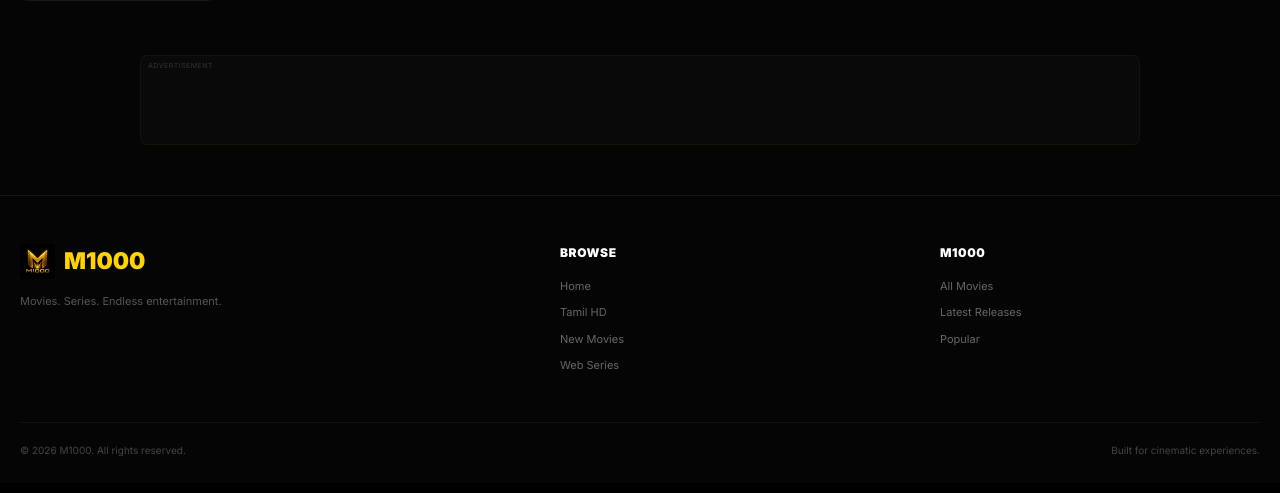
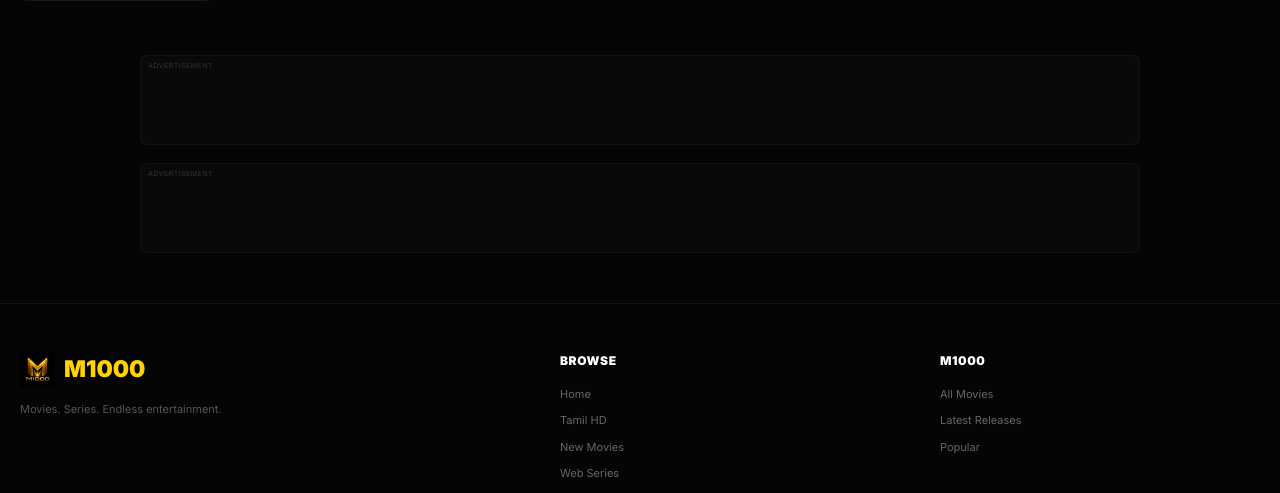
Before and after one commit to DivineDemonn/M1000, a Flask app: page / in a window 1280 px wide. Shown: the part 4844-5337 px from the top of the page. Before the commit the page ends 5300 px from the top, so only its background shows below. Run offline with Flask 3, Linux system fonts and the light colour scheme.

Commit message:
Update base.html

```diff
--- a/templates/base.html
+++ b/templates/base.html
@@ -1,10 +1,11 @@
 <!DOCTYPE html>
 <html lang="en">
+
 <head>
 
     <!-- =====================================================
-         M1000 — BASE TEMPLATE
-         Yellow + Black Cinematic Streaming UI
+         M1000 — PREMIUM STREAMING WEBSITE
+         Black + Yellow Cinematic Theme
     ====================================================== -->
 
     <meta charset="UTF-8">
@@ -43,7 +44,10 @@
     <link
         rel="icon"
         type="image/png"
-        href="{{ url_for('static', filename='images/logo.png') }}"
+        href="{{ url_for(
+            'static',
+            filename='images/logo.png'
+        ) }}"
     >
 
 
@@ -69,12 +73,15 @@
 
 
     <!-- =====================================================
-         MAIN STYLESHEET
+         MAIN CSS
     ====================================================== -->
 
     <link
         rel="stylesheet"
-        href="{{ url_for('static', filename='css/style.css') }}"
+        href="{{ url_for(
+            'static',
+            filename='css/style.css'
+        ) }}"
     >
 
 
@@ -84,10 +91,27 @@
 
     {% block head %}{% endblock %}
 
+
+    <!-- =====================================================
+         ADSTERRA — GLOBAL / HEAD CODE
+
+         =====================================================
+         IF ADSTERRA GIVES YOU A CODE THAT MUST GO INSIDE
+         <HEAD>, PASTE IT BELOW.
+
+         DO NOT PUT BANNER/NATIVE CODE HERE UNLESS
+         ADSTERRA SPECIFICALLY TELLS YOU TO.
+         =====================================================
+    -->
+
+    <!-- >>> PASTE HEAD-BASED ADSTERRA CODE HERE <<< -->
+
+
 </head>
 
 
 <body>
+
 
 <!-- =========================================================
      PAGE LOADER
@@ -100,10 +124,15 @@
 >
 
     <div class="loader-logo">
+
         <img
-            src="{{ url_for('static', filename='images/logo.png') }}"
+            src="{{ url_for(
+                'static',
+                filename='images/logo.png'
+            ) }}"
             alt=""
         >
+
     </div>
 
     <div class="loader-ring"></div>
@@ -226,9 +255,7 @@
             <div class="nav-actions">
 
 
-                <!-- =============================================
-                     DESKTOP SEARCH
-                ============================================== -->
+                <!-- DESKTOP SEARCH -->
 
                 <form
                     action="{{ url_for('search') }}"
@@ -269,7 +296,6 @@
 
                     </span>
 
-
                     <input
                         type="search"
                         name="q"
@@ -278,7 +304,6 @@
                         maxlength="100"
                         aria-label="Search movies"
                     >
-
 
                     <button
                         type="submit"
@@ -290,9 +315,7 @@
                 </form>
 
 
-                <!-- =============================================
-                     MOBILE SEARCH BUTTON
-                ============================================== -->
+                <!-- MOBILE SEARCH -->
 
                 <button
                     type="button"
@@ -332,9 +355,7 @@
                 </button>
 
 
-                <!-- =============================================
-                     MOBILE MENU BUTTON
-                ============================================== -->
+                <!-- MOBILE MENU -->
 
                 <button
                     type="button"
@@ -400,7 +421,6 @@
 
                     </svg>
 
-
                     <input
                         type="search"
                         name="q"
@@ -411,7 +431,6 @@
                     >
 
                 </div>
-
 
                 <button
                     type="submit"
@@ -426,7 +445,7 @@
 
 
         <!-- =================================================
-             MOBILE SIDE MENU
+             MOBILE MENU
         ================================================== -->
 
         <aside
@@ -434,8 +453,6 @@
             id="mobileMenu"
             aria-hidden="true"
         >
-
-            <!-- MENU HEADER -->
 
             <div class="mobile-menu-header">
 
@@ -458,7 +475,6 @@
 
                 </a>
 
-
                 <button
                     type="button"
                     class="close-menu"
@@ -471,10 +487,7 @@
             </div>
 
 
-            <!-- MENU LINKS -->
-
             <div class="mobile-menu-inner">
-
 
                 <div class="mobile-menu-label">
                     BROWSE
@@ -485,15 +498,8 @@
                     href="{{ url_for('home') }}"
                     class="mobile-nav-link"
                 >
-
-                    <span class="mobile-nav-icon">
-                        ⌂
-                    </span>
-
-                    <span>
-                        Home
-                    </span>
-
+                    <span class="mobile-nav-icon">⌂</span>
+                    <span>Home</span>
                 </a>
 
 
@@ -504,15 +510,8 @@
                     ) }}"
                     class="mobile-nav-link"
                 >
-
-                    <span class="mobile-nav-icon">
-                        HD
-                    </span>
-
-                    <span>
-                        Tamil HD Movies
-                    </span>
-
+                    <span class="mobile-nav-icon">HD</span>
+                    <span>Tamil HD Movies</span>
                 </a>
 
 
@@ -523,15 +522,8 @@
                     ) }}"
                     class="mobile-nav-link"
                 >
-
-                    <span class="mobile-nav-icon">
-                        NEW
-                    </span>
-
-                    <span>
-                        New Movies
-                    </span>
-
+                    <span class="mobile-nav-icon">NEW</span>
+                    <span>New Movies</span>
                 </a>
 
 
@@ -542,15 +534,8 @@
                     ) }}"
                     class="mobile-nav-link"
                 >
-
-                    <span class="mobile-nav-icon">
-                        DUB
-                    </span>
-
-                    <span>
-                        Dubbed Movies
-                    </span>
-
+                    <span class="mobile-nav-icon">DUB</span>
+                    <span>Dubbed Movies</span>
                 </a>
 
 
@@ -561,15 +546,8 @@
                     ) }}"
                     class="mobile-nav-link"
                 >
-
-                    <span class="mobile-nav-icon">
-                        ▶
-                    </span>
-
-                    <span>
-                        Web Series
-                    </span>
-
+                    <span class="mobile-nav-icon">▶</span>
+                    <span>Web Series</span>
                 </a>
 
 
@@ -577,19 +555,10 @@
                     href="{{ url_for('all_movies') }}"
                     class="mobile-nav-link"
                 >
-
-                    <span class="mobile-nav-icon">
-                        +
-                    </span>
-
-                    <span>
-                        All Movies
-                    </span>
-
+                    <span class="mobile-nav-icon">+</span>
+                    <span>All Movies</span>
                 </a>
 
-
-                <!-- MENU DIVIDER -->
 
                 <div class="mobile-menu-divider"></div>
 
@@ -603,21 +572,12 @@
                     href="#"
                     class="mobile-nav-link"
                 >
-
-                    <span class="mobile-nav-icon">
-                        ℹ
-                    </span>
-
-                    <span>
-                        About M1000
-                    </span>
-
+                    <span class="mobile-nav-icon">ℹ</span>
+                    <span>About M1000</span>
                 </a>
 
             </div>
 
-
-            <!-- MENU FOOTER -->
 
             <div class="mobile-menu-footer">
 
@@ -634,9 +594,7 @@
         </aside>
 
 
-        <!-- =================================================
-             MENU OVERLAY
-        ================================================== -->
+        <!-- MENU OVERLAY -->
 
         <div
             class="menu-overlay"
@@ -650,19 +608,35 @@
 
 
 <!-- =========================================================
-     TOP ADVERTISEMENT SLOT
+     AD 1 — SOCIAL BAR
+
+     USE:
+     Adsterra → Social Bar
 
      IMPORTANT:
-     Paste only your authorized Adsterra ad script/code
-     inside this container.
+     Social Bar normally uses its own script and can work
+     globally across the website.
+
+     Paste the EXACT code supplied by Adsterra below.
 ========================================================== -->
 
-{% block top_ad %}
+<!-- >>> START ADSTERRA SOCIAL BAR >>> -->
 
-<div
-    class="ad-container site-top-ad"
-    id="topAd"
->
+<!-- PASTE YOUR ADSTERRA SOCIAL BAR CODE HERE -->
+
+<!-- <<< END ADSTERRA SOCIAL BAR <<< -->
+
+
+<!-- =========================================================
+     TOP ADVERTISEMENT
+
+     USE:
+     728x90 / Native Banner / other approved unit
+
+     This appears below the navigation.
+========================================================== -->
+
+<div class="ad-container site-top-ad">
 
     <span class="ad-label">
         Advertisement
@@ -670,23 +644,16 @@
 
     <div class="ad-content">
 
-        <!--
-        ======================================================
-        ADSTERRA CODE GOES HERE
+        <!-- =================================================
+             ADSTERRA TOP BANNER / NATIVE CODE
 
-        Example placeholder only.
+             >>> PASTE YOUR ADSTERRA CODE HERE <<<
+        ================================================== -->
 
-        Do NOT paste the ad code into app.py.
-        Put the actual Adsterra code here when available.
-
-        ======================================================
-        -->
 
     </div>
 
 </div>
-
-{% endblock %}
 
 
 <!-- =========================================================
@@ -704,6 +671,34 @@
 
 
 <!-- =========================================================
+     FOOTER AD
+========================================================== -->
+
+<div class="ad-container footer-ad">
+
+    <span class="ad-label">
+        Advertisement
+    </span>
+
+    <div class="ad-content">
+
+        <!-- =================================================
+             ADSTERRA FOOTER AD
+
+             Recommended:
+             300x250 on desktop
+             320x50 on mobile
+
+             >>> PASTE ADSTERRA CODE HERE <<<
+        ================================================== -->
+
+
+    </div>
+
+</div>
+
+
+<!-- =========================================================
      FOOTER
 ========================================================== -->
 
@@ -711,10 +706,6 @@
 
     <div class="footer-main">
 
-
-        <!-- =================================================
-             FOOTER BRAND
-        ================================================== -->
 
         <div class="footer-brand">
 
@@ -737,17 +728,12 @@
 
             </a>
 
-
             <p>
                 Movies. Series. Endless entertainment.
             </p>
 
         </div>
 
-
-        <!-- =================================================
-             BROWSE
-        ================================================== -->
 
         <div class="footer-column">
 
@@ -789,10 +775,6 @@
         </div>
 
 
-        <!-- =================================================
-             INFORMATION
-        ================================================== -->
-
         <div class="footer-column">
 
             <h3>
@@ -816,10 +798,6 @@
     </div>
 
 
-    <!-- =====================================================
-         FOOTER BOTTOM
-    ====================================================== -->
-
     <div class="footer-bottom">
 
         <p>
@@ -840,7 +818,7 @@
 
 
 <!-- =========================================================
-     MAIN JAVASCRIPT
+     JAVASCRIPT
 ========================================================== -->
 
 <script
@@ -852,10 +830,6 @@
 ></script>
 
 
-<!-- =========================================================
-     PAGE-SPECIFIC JAVASCRIPT
-========================================================== -->
-
 {% block scripts %}{% endblock %}
 
 
```
